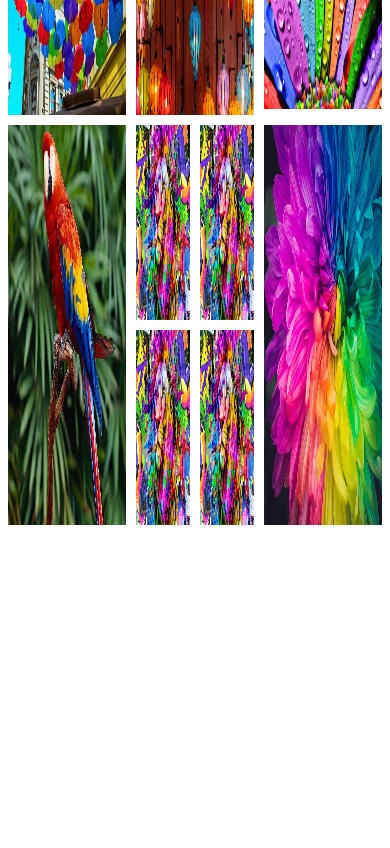
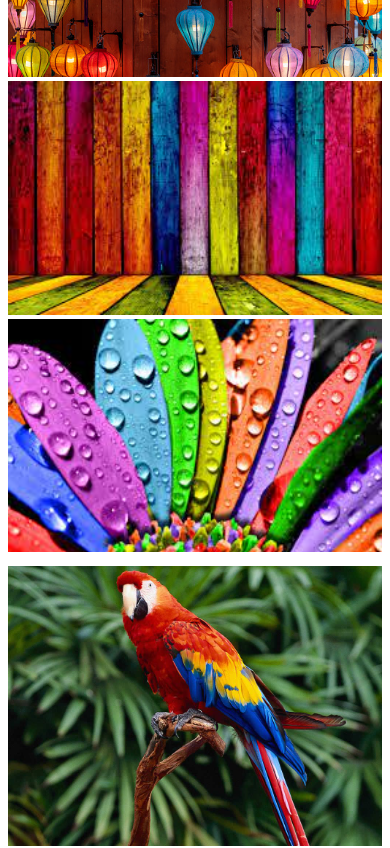
Before and after one commit to nurnewas/simple-responsive, a plain HTML site: page index.html in a window 390 px wide. Shown: the part 740-1588 px from the top of the page. Before the commit the page ends 1275 px from the top, so only its background shows below. Drawn offline with Linux system fonts and the light colour scheme.

Commit message:
responsive

```diff
--- a/style.css
+++ b/style.css
@@ -13,14 +13,26 @@ img {
   height: 100%;
 }
 .row > div {
-    flex: 1;
-
+  flex: 1;
 }
 .vartical-img > img {
-    height: calc((100% - 10px) / 2);
+  height: calc((100% - 10px) / 2);
 }
 .repit-4-time {
-    display: grid;
-    gap: 10px;
-    grid-template-columns: repeat(2, 1fr);
+  display: grid;
+  gap: 10px;
+  grid-template-columns: repeat(2, 1fr);
 }
+
+@media screen and (max-width: 576px) {
+    .row {
+        flex-direction: column;
+        height: auto;
+        gap: 0;
+    }
+    .repit-4-time  {
+        grid-template-columns: repeat(1, 1fr);
+        gap: 10px;
+        margin-bottom: 10px;
+    }
+}
```
